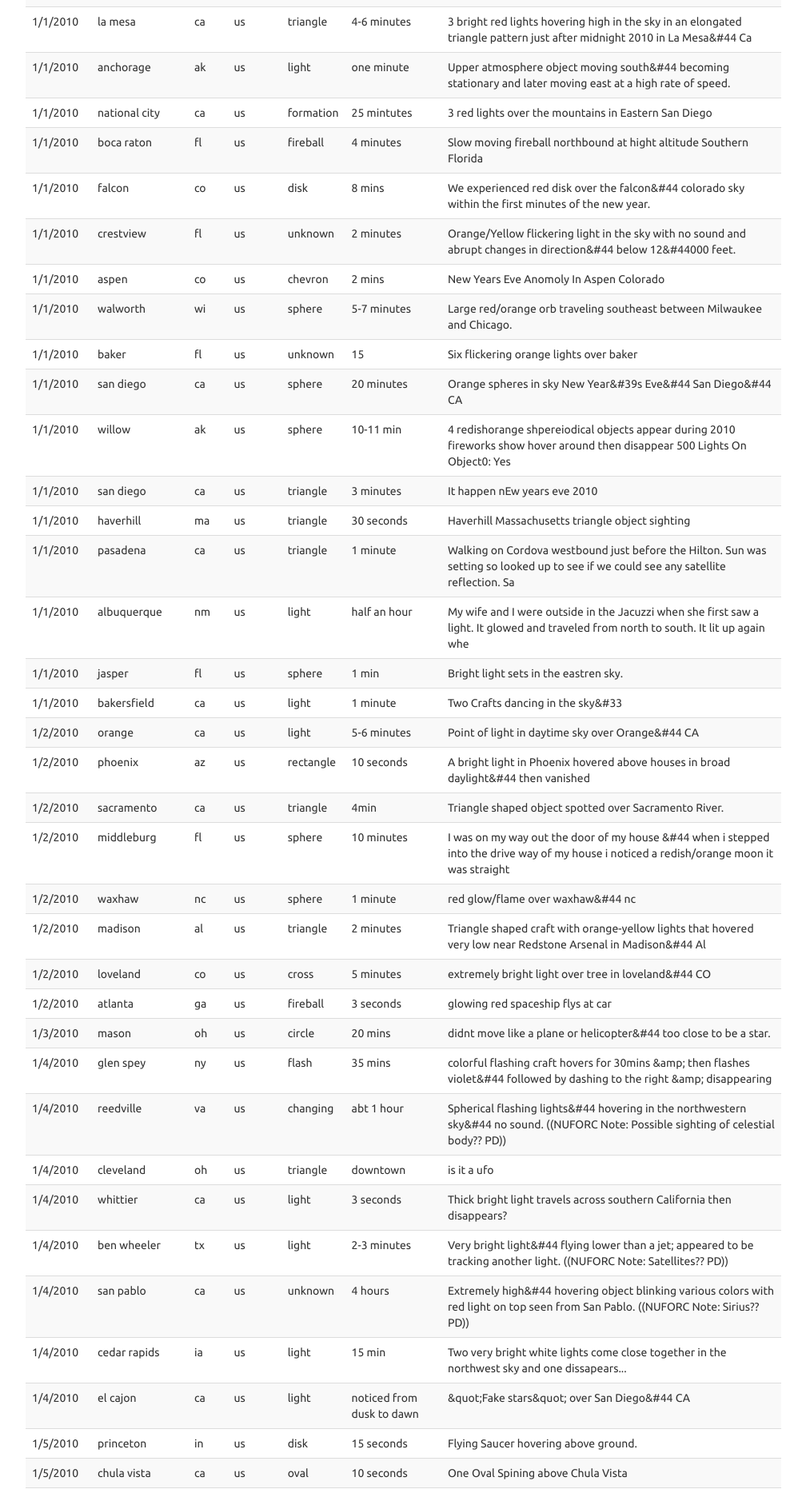
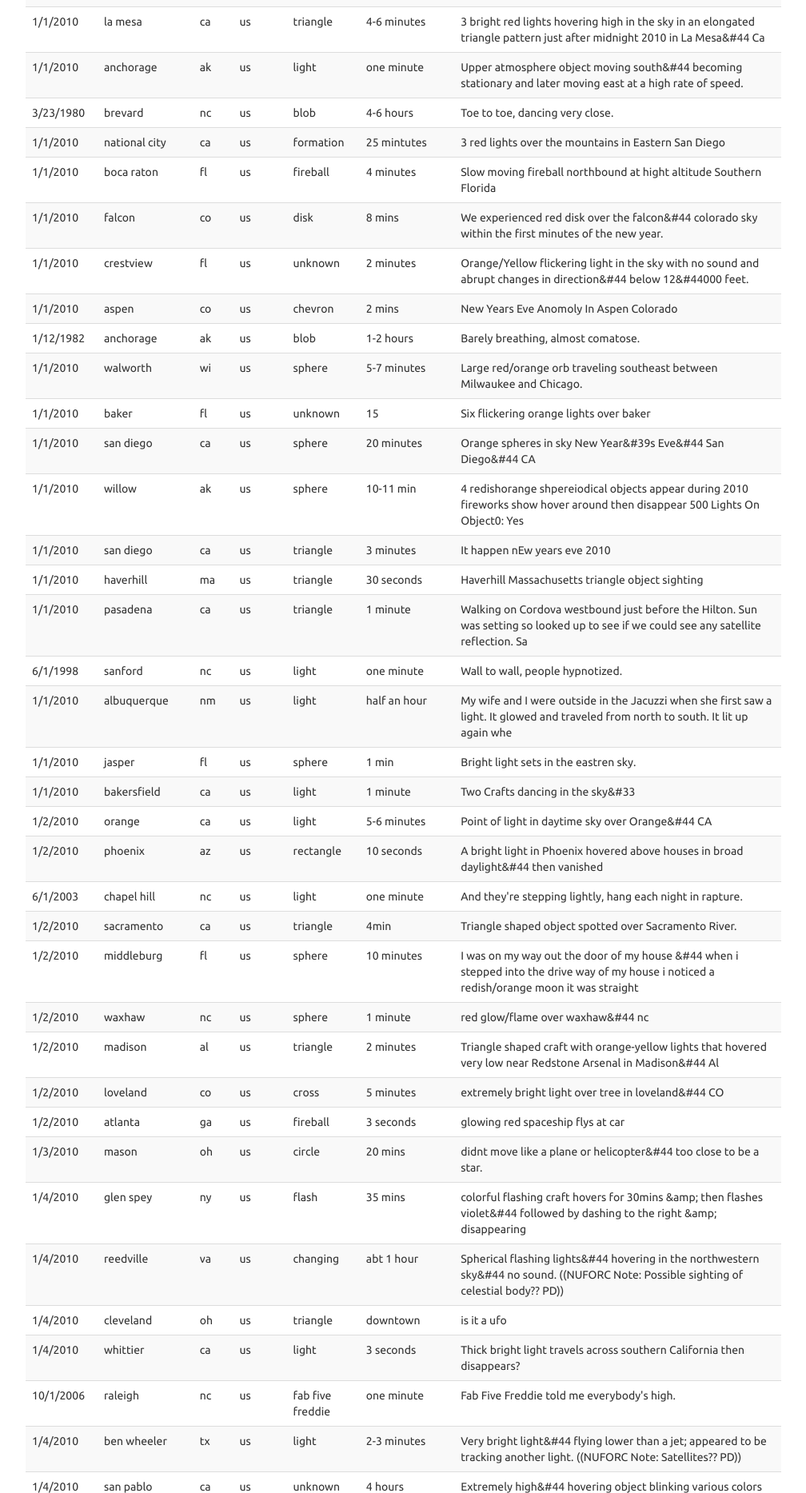
Before and after one commit to arentaylor/JavaScript-and-DOM-Manipulation, a plain HTML site: page index.html in a window 1280 px wide. Shown: the part 1580-3447 px from the top of the page at 80% size, without its empty margins (233-1241 px from the left). Drawn offline with nearby package versions, Linux system fonts and the light colour scheme.

Commit message:
Code works. Maybe will modify style.

```diff
--- a/index.html
+++ b/index.html
@@ -3,7 +3,7 @@
 
 <head>
   <meta charset="utf-8">
-  <title>UFO Finder</title>
+  <link rel="icon" type="image" href="https://d1nhio0ox7pgb.cloudfront.net/_img/o_collection_png/green_dark_grey/256x256/plain/ufo.png"><title>you eat Cadillacs, Lincolns too</title>
   <meta name="viewport" content="width=device-width, initial-scale=1">
   <link rel="stylesheet" href="https://maxcdn.bootstrapcdn.com/bootswatch/3.3.7/superhero/bootstrap.min.css">
   <link href="https://fonts.googleapis.com/css?family=Ubuntu" rel="stylesheet">
@@ -68,7 +68,7 @@
       </div>
     </div>
     <footer class="footer">
-      <span class="bottom">UFO Sightings</span>
+      <span class="bottom">The man from mars stopped eating cars and eating bars and now he only eats guitars!</span>
     </footer>
   </div>
   <script src="https://cdnjs.cloudflare.com/ajax/libs/d3/4.11.0/d3.js"></script>
--- a/static/js/data.js
+++ b/static/js/data.js
@@ -170,6 +170,15 @@ var data = [{
     comments: "Upper atmosphere object moving south&#44 becoming stationary and later moving east at a high rate of speed."
   },
   {
+    datetime: "3/23/1980",
+    city: "brevard",
+    state: "nc",
+    country: "us",
+    shape: "blob",
+    durationMinutes: "4-6 hours",
+    comments: "Toe to toe, dancing very close."
+  },
+  {
     datetime: "1/1/2010",
     city: "national city",
     state: "ca",
@@ -213,6 +222,15 @@ var data = [{
     shape: "chevron",
     durationMinutes: "2 mins",
     comments: "New Years Eve Anomoly In Aspen Colorado"
+  },
+  {
+    datetime: "1/12/1982",
+    city: "anchorage",
+    state: "ak",
+    country: "us",
+    shape: "blob",
+    durationMinutes: "1-2 hours",
+    comments: "Barely breathing, almost comatose."
   },
   {
     datetime: "1/1/2010",
@@ -278,6 +296,15 @@ var data = [{
     comments: "Walking on Cordova westbound just before the Hilton.  Sun was setting so looked up to see if we could see any satellite reflection.  Sa"
   },
   {
+    datetime: "6/1/1998",
+    city: "sanford",
+    state: "nc",
+    country: "us",
+    shape: "light",
+    durationMinutes: "one minute",
+    comments: "Wall to wall, people hypnotized."
+  },
+  {
     datetime: "1/1/2010",
     city: "albuquerque",
     state: "nm",
@@ -321,6 +348,15 @@ var data = [{
     shape: "rectangle",
     durationMinutes: "10 seconds",
     comments: "A bright light in Phoenix hovered above houses in broad daylight&#44 then vanished"
+  },
+  {
+    datetime: "6/1/2003",
+    city: "chapel hill",
+    state: "nc",
+    country: "us",
+    shape: "light",
+    durationMinutes: "one minute",
+    comments: "And they're stepping lightly, hang each night in rapture."
   },
   {
     datetime: "1/2/2010",
@@ -422,6 +458,15 @@ var data = [{
     comments: "Thick bright light travels across southern California then disappears?"
   },
   {
+    datetime: "10/1/2006",
+    city: "raleigh",
+    state: "nc",
+    country: "us",
+    shape: "fab five freddie",
+    durationMinutes: "one minute",
+    comments: "Fab Five Freddie told me everybody's high."
+  },
+  {
     datetime: "1/4/2010",
     city: "ben wheeler",
     state: "tx",
@@ -474,6 +519,15 @@ var data = [{
     shape: "oval",
     durationMinutes: "10 seconds",
     comments: "One Oval Spining above Chula Vista"
+  },
+  {
+    datetime: "11/29/2009",
+    city: "sanford",
+    state: "nc",
+    country: "us",
+    shape: "Flashe' no do",
+    durationMinutes: "2 hours",
+    comments: "And you don't stop, sure shot."
   },
   {
     datetime: "1/5/2010",
@@ -618,6 +672,15 @@ var data = [{
     shape: "unknown",
     durationMinutes: "10-15 seconds",
     comments: "Four straight &#44horizontal lights on one 40-60&#39 structure&#44 150-200 ft in the air just above the tree line (Tomball TX)"
+  },
+  {
+    datetime: "2/24/2014",
+    city: "wilson",
+    state: "nc",
+    country: "us",
+    shape: "destiny",
+    durationMinutes: "only forever",
+    comments: "You go out at night, eatin' cars. You eat Cadillacs, Lincolns too, Mercury's and Subaru's."
   },
   {
     datetime: "1/8/2010",
```
Also changed, not shown: static/images/ufo-560px.jpg (added), static/js/app.js (line endings or trailing spaces).
